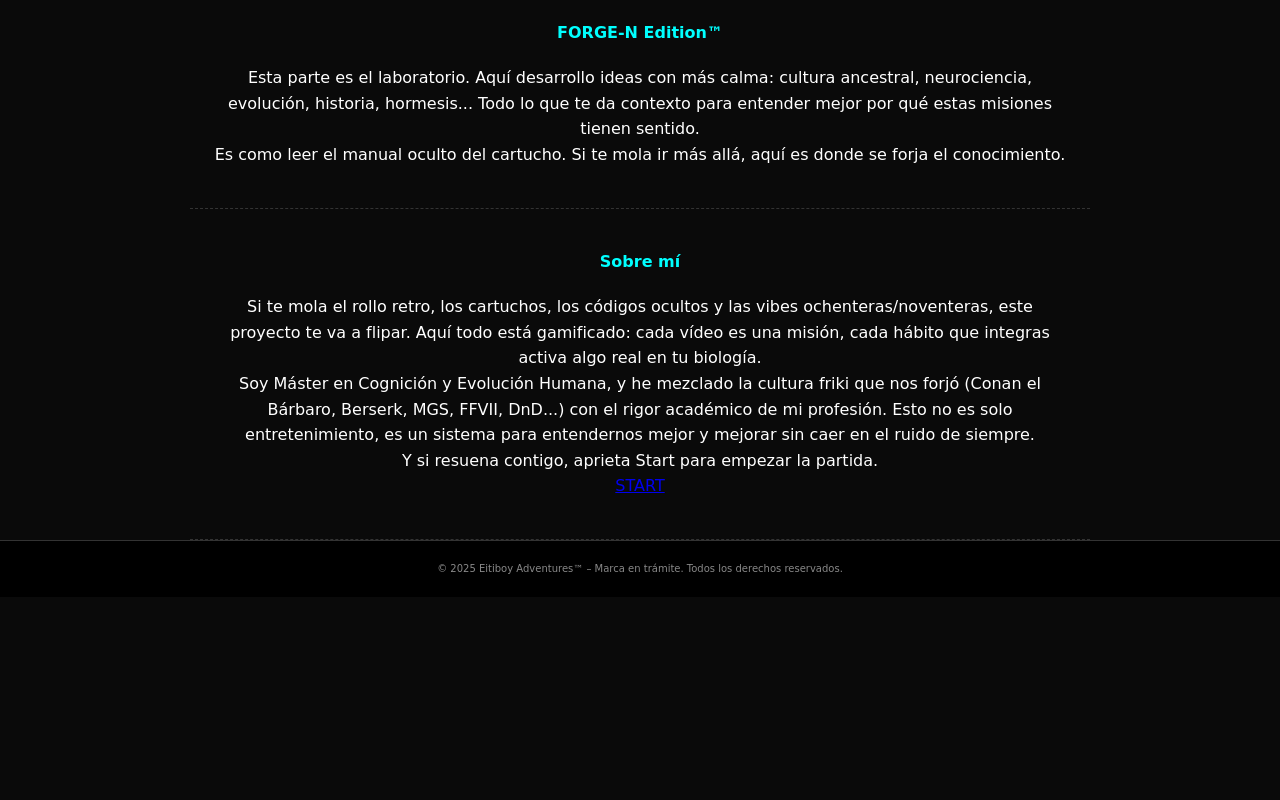
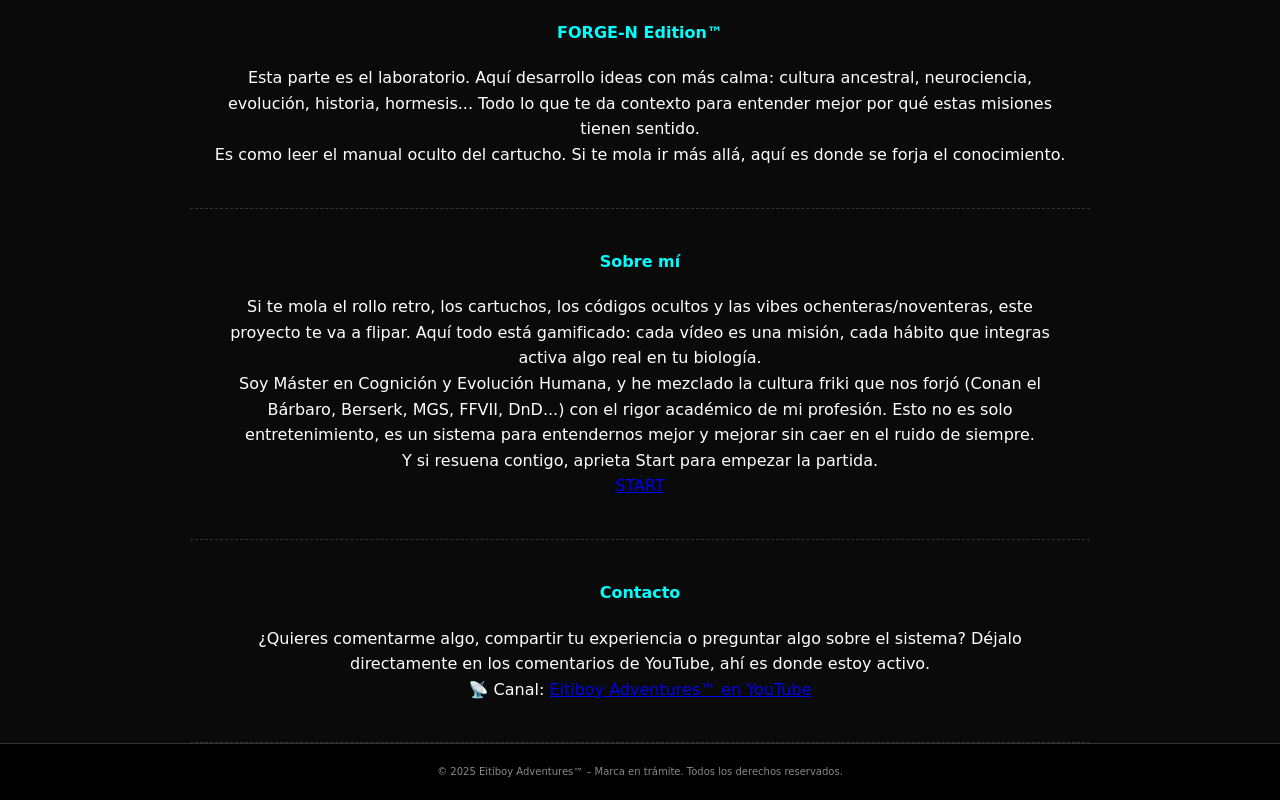
Before and after one commit to EitiboyAdventures/eitiboyadventures, a plain HTML site: page index.html in a window 1280 px wide. Shown: the part 2124-2924 px from the top of the page. Before the commit the page ends 2721 px from the top, so only its background shows below. Drawn offline with Linux system fonts and the light colour scheme.

Commit message:
Update index.html

```diff
--- a/index.html
+++ b/index.html
@@ -67,10 +67,15 @@
   <a href="https://www.youtube.com/@eitiboyadventures" target="_blank" class="start-button">START</a>
 </section>
 
-    </main>
+<section id="contacto">
+  <h2>Contacto</h2>
+  <p>¿Quieres comentarme algo, compartir tu experiencia o preguntar algo sobre el sistema? Déjalo directamente en los comentarios de YouTube, ahí es donde estoy activo.</p>
+  <p>📡 Canal: <a href="https://www.youtube.com/@eitiboyadventures" target="_blank">Eitiboy Adventures™ en YouTube</a></p>
+</section>
+</main>
 
-  <footer>
-    <p>&copy; 2025 Eitiboy Adventures™ – Marca en trámite. Todos los derechos reservados.</p>
-  </footer>
+<footer>
+  <p>&copy; 2025 Eitiboy Adventures™ – Marca en trámite. Todos los derechos reservados.</p>
+</footer>
 </body>
 </html>
```
